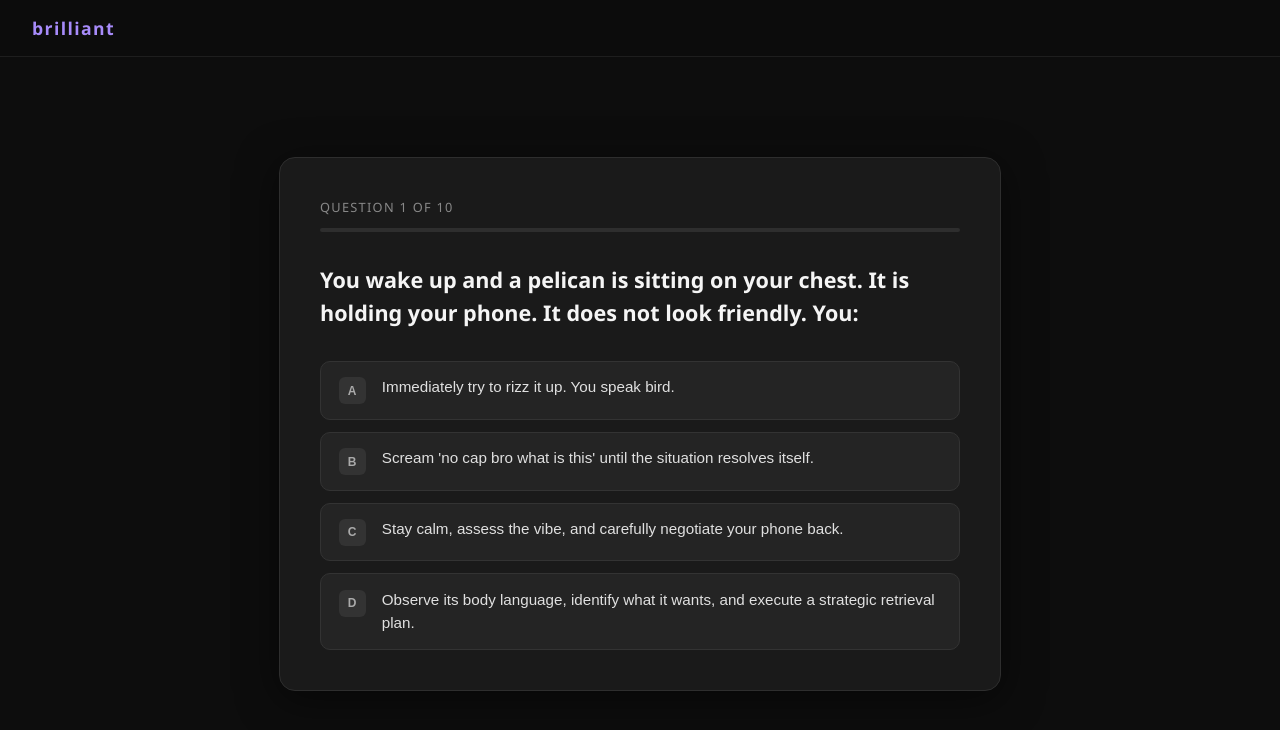
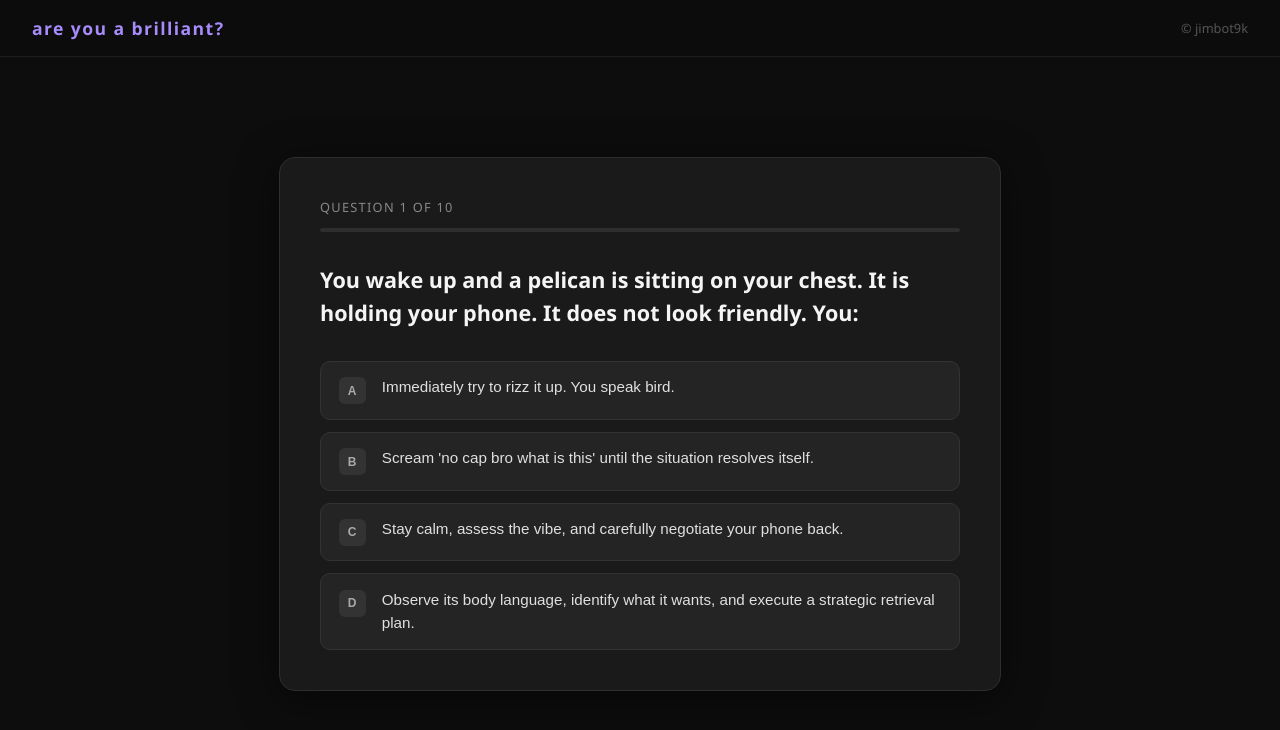
Before and after one commit to jimbot9k/thinklikeabrilliant, a SvelteKit app: page / in a window 1280 px wide. Shown: the top 730 px of the page. Built offline with nearby package versions, Linux system fonts and the light colour scheme.

Commit message:
copyright

```diff
--- a/src/routes/+layout.svelte
+++ b/src/routes/+layout.svelte
@@ -21,7 +21,8 @@
 </svelte:head>
 
 <header>
-	<a href="/" class="logo">brilliant</a>
+	<a href="/" class="logo">are you a brilliant?</a>
+	<a href="https://github.com/jimbot9k" class="copyright" target="_blank" rel="noopener noreferrer">© jimbot9k</a>
 </header>
 
 {@render children()}
@@ -37,6 +38,9 @@
 		background: rgba(13, 13, 13, 0.85);
 		backdrop-filter: blur(8px);
 		border-bottom: 1px solid #1e1e1e;
+		display: flex;
+		align-items: center;
+		justify-content: space-between;
 	}
 
 	.logo {
@@ -47,4 +51,15 @@
 		color: #a78bfa;
 		text-decoration: none;
 	}
+
+	.copyright {
+		font-size: 0.8rem;
+		color: #555;
+		text-decoration: none;
+		transition: color 0.15s;
+	}
+
+	.copyright:hover {
+		color: #888;
+	}
 </style>
```
